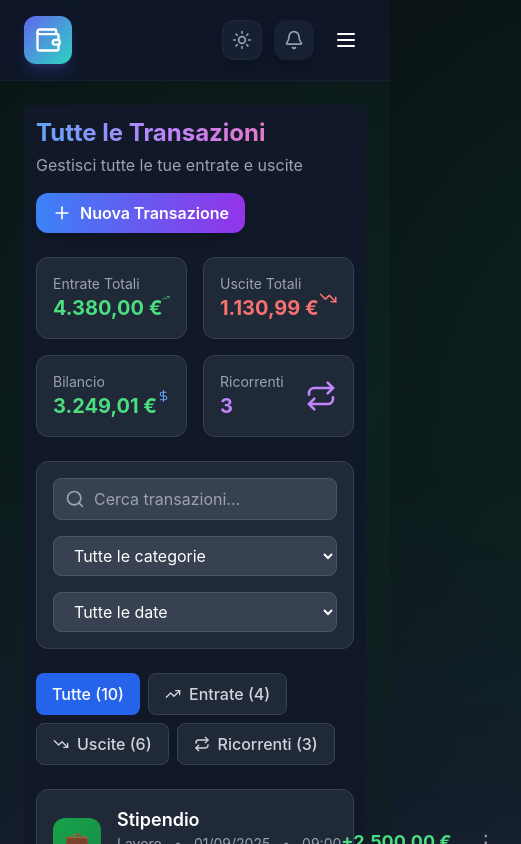
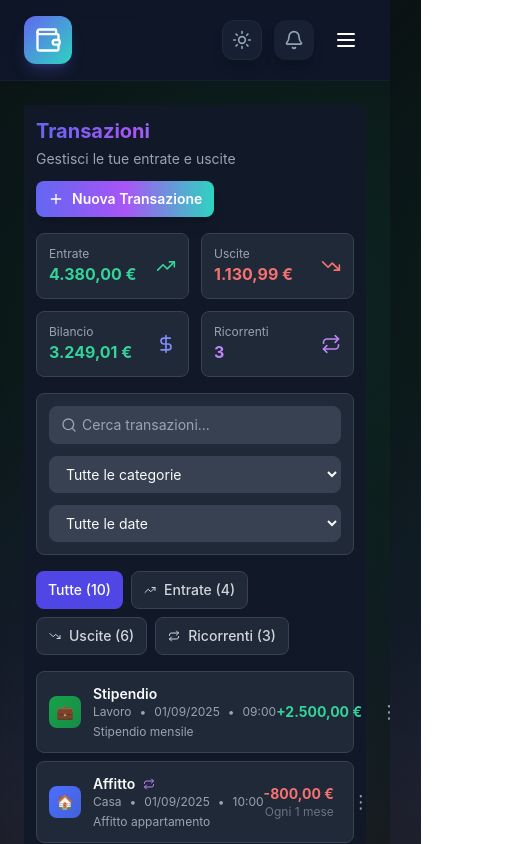
Before and after one commit to TigerWhite0305/GoalFin, a React (Create React App) app: page /transactions in a window 390 px wide. Shown: the top 844 px of the page, 521 px wide, since content can reach past the window. Built offline with nearby package versions, Linux system fonts and the light colour scheme.

Commit message:
Update Transactions.tsx

```diff
--- a/src/pages/Transactions.tsx
+++ b/src/pages/Transactions.tsx
@@ -1,5 +1,6 @@
 import React, { useState, useRef, useEffect } from "react";
 import { Search, Filter, Plus, Calendar, TrendingUp, TrendingDown, Repeat, X, CheckCircle2, DollarSign, Type, FileText, Clock } from "lucide-react";
+import { useTheme } from "../context/ThemeContext";
 import { useToast } from "../context/ToastContext";
 import TransactionModal from '../components/ui/TransactionModal';
 
@@ -23,6 +24,7 @@ export type Transaction = {
 type TabType = "all" | "income" | "expense" | "recurring";
 
 const TransactionsPage: React.FC = () => {
+  const { isDarkMode } = useTheme();
   const [activeTab, setActiveTab] = useState<TabType>("all");
   const [searchTerm, setSearchTerm] = useState("");
   const [selectedCategory, setSelectedCategory] = useState("all");
@@ -36,6 +38,29 @@ const TransactionsPage: React.FC = () => {
   const { addToast } = useToast();
 
   const buttonRefs = useRef<Map<number, HTMLButtonElement | null>>(new Map());
+
+  // Theme-aware colors seguendo il design system
+  const getThemeColors = () => ({
+    background: {
+      primary: isDarkMode ? "bg-gray-900" : "bg-white",
+      card: isDarkMode ? "bg-gray-800" : "bg-white",
+      secondary: isDarkMode ? "bg-gray-700" : "bg-gray-100",
+      input: isDarkMode ? "bg-gray-700" : "bg-white"
+    },
+    text: {
+      primary: isDarkMode ? "text-gray-50" : "text-gray-900",
+      secondary: isDarkMode ? "text-gray-300" : "text-gray-700",
+      muted: isDarkMode ? "text-gray-400" : "text-gray-600",
+      subtle: isDarkMode ? "text-gray-500" : "text-gray-500"
+    },
+    border: isDarkMode ? "border-gray-700" : "border-gray-200",
+    accent: {
+      primary: "from-indigo-500 via-purple-500 to-teal-400",
+      hover: isDarkMode ? "hover:bg-gray-700" : "hover:bg-gray-100"
+    }
+  });
+
+  const colors = getThemeColors();
 
   // Sample data con transazioni ricorrenti
   const [transactions, setTransactions] = useState<Transaction[]>([
@@ -181,14 +206,14 @@ const TransactionsPage: React.FC = () => {
   const totalExpense = transactions.filter(tx => tx.type === "expense").reduce((sum, tx) => sum + tx.amount, 0);
 
   return (
-    <div className="min-h-screen bg-gray-900 text-white p-3 sm:p-6">
+    <div className={`min-h-screen ${colors.background.primary} ${colors.text.primary} p-3 sm:p-6 transition-colors duration-300`}>
       {/* Header */}
-      <div className="flex flex-col sm:flex-row justify-between items-start sm:items-center mb-6 gap-4">
+      <div className="flex flex-col sm:flex-row justify-between items-start sm:items-center mb-4 md:mb-6 gap-3 md:gap-4">
         <div>
-          <h1 className="text-2xl sm:text-3xl lg:text-4xl font-bold bg-gradient-to-r from-blue-400 via-purple-400 to-pink-400 bg-clip-text text-transparent">
-            Tutte le Transazioni
+          <h1 className={`text-xl md:text-2xl lg:text-3xl font-bold bg-gradient-to-r ${colors.accent.primary} bg-clip-text text-transparent`}>
+            Transazioni
           </h1>
-          <p className="text-gray-400 mt-1">Gestisci tutte le tue entrate e uscite</p>
+          <p className={`${colors.text.muted} mt-1 text-sm md:text-base`}>Gestisci le tue entrate e uscite</p>
         </div>
 
         <button
@@ -196,76 +221,82 @@ const TransactionsPage: React.FC = () => {
             setModalTransaction(undefined);
             setIsModalOpen(true);
           }}
-          className="flex items-center gap-2 bg-gradient-to-r from-blue-500 to-purple-600 hover:from-blue-600 hover:to-purple-700 px-4 py-2 rounded-xl font-semibold transition-all shadow-lg hover:shadow-xl"
+          className={`flex items-center gap-2 bg-gradient-to-r ${colors.accent.primary} hover:from-indigo-600 hover:via-purple-600 hover:to-teal-500 px-3 md:px-4 py-2 rounded-lg md:rounded-xl font-semibold transition-all shadow-lg hover:shadow-xl text-white text-sm md:text-base`}
         >
-          <Plus className="w-5 h-5" />
+          <Plus className="w-4 h-4 md:w-5 md:h-5" />
           Nuova Transazione
         </button>
       </div>
 
       {/* Stats Cards */}
-      <div className="grid grid-cols-2 lg:grid-cols-4 gap-4 mb-6">
-        <div className="bg-gray-800 p-4 rounded-xl border border-gray-700">
+      <div className="grid grid-cols-2 lg:grid-cols-4 gap-3 md:gap-4 mb-4 md:mb-6">
+        <div className={`${colors.background.card} p-3 md:p-4 rounded-lg md:rounded-xl border ${colors.border} backdrop-blur-sm`}>
           <div className="flex items-center justify-between">
             <div>
-              <p className="text-gray-400 text-sm">Entrate Totali</p>
-              <p className="text-xl font-bold text-green-400">{formatCurrency(totalIncome)}</p>
+              <p className={`${colors.text.muted} text-xs md:text-sm`}>Entrate</p>
+              <p className={`text-base md:text-lg font-bold ${isDarkMode ? 'text-emerald-400' : 'text-emerald-600'}`}>
+                {formatCurrency(totalIncome)}
+              </p>
             </div>
-            <TrendingUp className="w-8 h-8 text-green-400" />
+            <TrendingUp className={`w-5 h-5 md:w-6 md:h-6 ${isDarkMode ? 'text-emerald-400' : 'text-emerald-600'}`} />
           </div>
         </div>
 
-        <div className="bg-gray-800 p-4 rounded-xl border border-gray-700">
+        <div className={`${colors.background.card} p-3 md:p-4 rounded-lg md:rounded-xl border ${colors.border} backdrop-blur-sm`}>
           <div className="flex items-center justify-between">
             <div>
-              <p className="text-gray-400 text-sm">Uscite Totali</p>
-              <p className="text-xl font-bold text-red-400">{formatCurrency(totalExpense)}</p>
+              <p className={`${colors.text.muted} text-xs md:text-sm`}>Uscite</p>
+              <p className={`text-base md:text-lg font-bold ${isDarkMode ? 'text-red-400' : 'text-red-600'}`}>
+                {formatCurrency(totalExpense)}
+              </p>
             </div>
-            <TrendingDown className="w-8 h-8 text-red-400" />
+            <TrendingDown className={`w-5 h-5 md:w-6 md:h-6 ${isDarkMode ? 'text-red-400' : 'text-red-600'}`} />
           </div>
         </div>
 
-        <div className="bg-gray-800 p-4 rounded-xl border border-gray-700">
+        <div className={`${colors.background.card} p-3 md:p-4 rounded-lg md:rounded-xl border ${colors.border} backdrop-blur-sm`}>
           <div className="flex items-center justify-between">
             <div>
-              <p className="text-gray-400 text-sm">Bilancio</p>
-              <p className={`text-xl font-bold ${totalIncome - totalExpense >= 0 ? 'text-green-400' : 'text-red-400'}`}>
+              <p className={`${colors.text.muted} text-xs md:text-sm`}>Bilancio</p>
+              <p className={`text-base md:text-lg font-bold ${totalIncome - totalExpense >= 0 ? (isDarkMode ? 'text-emerald-400' : 'text-emerald-600') : (isDarkMode ? 'text-red-400' : 'text-red-600')}`}>
                 {formatCurrency(totalIncome - totalExpense)}
               </p>
             </div>
-            <DollarSign className="w-8 h-8 text-blue-400" />
+            <DollarSign className={`w-5 h-5 md:w-6 md:h-6 ${isDarkMode ? 'text-indigo-400' : 'text-indigo-600'}`} />
           </div>
         </div>
 
-        <div className="bg-gray-800 p-4 rounded-xl border border-gray-700">
+        <div className={`${colors.background.card} p-3 md:p-4 rounded-lg md:rounded-xl border ${colors.border} backdrop-blur-sm`}>
           <div className="flex items-center justify-between">
             <div>
-              <p className="text-gray-400 text-sm">Ricorrenti</p>
-              <p className="text-xl font-bold text-purple-400">{recurringCount}</p>
+              <p className={`${colors.text.muted} text-xs md:text-sm`}>Ricorrenti</p>
+              <p className={`text-base md:text-lg font-bold ${isDarkMode ? 'text-purple-400' : 'text-purple-600'}`}>
+                {recurringCount}
+              </p>
             </div>
-            <Repeat className="w-8 h-8 text-purple-400" />
+            <Repeat className={`w-5 h-5 md:w-6 md:h-6 ${isDarkMode ? 'text-purple-400' : 'text-purple-600'}`} />
           </div>
         </div>
       </div>
 
       {/* Filters and Search */}
-      <div className="bg-gray-800 rounded-xl p-4 mb-6 border border-gray-700">
-        <div className="flex flex-col lg:flex-row gap-4">
+      <div className={`${colors.background.card} rounded-lg md:rounded-xl p-3 md:p-4 mb-4 md:mb-6 border ${colors.border} backdrop-blur-sm`}>
+        <div className="flex flex-col lg:flex-row gap-3 md:gap-4">
           <div className="relative flex-1">
-            <Search className="absolute left-3 top-1/2 transform -translate-y-1/2 w-5 h-5 text-gray-400" />
+            <Search className={`absolute left-3 top-1/2 transform -translate-y-1/2 w-4 h-4 md:w-5 md:h-5 ${colors.text.muted}`} />
             <input
               type="text"
               placeholder="Cerca transazioni..."
               value={searchTerm}
               onChange={(e) => setSearchTerm(e.target.value)}
-              className="w-full pl-10 pr-4 py-2 bg-gray-700 border border-gray-600 rounded-lg text-white placeholder-gray-400 focus:border-blue-500 focus:ring-2 focus:ring-blue-500/20 transition-all"
+              className={`w-full pl-8 md:pl-10 pr-4 py-2 ${colors.background.input} border ${colors.border} rounded-lg ${colors.text.primary} placeholder-gray-400 focus:border-indigo-500 focus:ring-2 focus:ring-indigo-500/20 transition-all text-sm md:text-base`}
             />
           </div>
 
           <select
             value={selectedCategory}
             onChange={(e) => setSelectedCategory(e.target.value)}
-            className="px-4 py-2 bg-gray-700 border border-gray-600 rounded-lg text-white focus:border-blue-500 focus:ring-2 focus:ring-blue-500/20 transition-all"
+            className={`px-3 md:px-4 py-2 ${colors.background.input} border ${colors.border} rounded-lg ${colors.text.primary} focus:border-indigo-500 focus:ring-2 focus:ring-indigo-500/20 transition-all text-sm md:text-base`}
           >
             <option value="all">Tutte le categorie</option>
             {categories.map(cat => (
@@ -276,7 +307,7 @@ const TransactionsPage: React.FC = () => {
           <select
             value={dateFilter}
             onChange={(e) => setDateFilter(e.target.value)}
-            className="px-4 py-2 bg-gray-700 border border-gray-600 rounded-lg text-white focus:border-blue-500 focus:ring-2 focus:ring-blue-500/20 transition-all"
+            className={`px-3 md:px-4 py-2 ${colors.background.input} border ${colors.border} rounded-lg ${colors.text.primary} focus:border-indigo-500 focus:ring-2 focus:ring-indigo-500/20 transition-all text-sm md:text-base`}
           >
             <option value="all">Tutte le date</option>
             <option value="today">Oggi</option>
@@ -287,13 +318,13 @@ const TransactionsPage: React.FC = () => {
       </div>
 
       {/* Tabs */}
-      <div className="flex flex-wrap gap-2 mb-6">
+      <div className="flex flex-wrap gap-2 mb-4 md:mb-6">
         <button
           onClick={() => setActiveTab("all")}
-          className={`flex items-center gap-2 px-4 py-2 rounded-lg font-medium transition-all ${
+          className={`flex items-center gap-2 px-3 md:px-4 py-2 rounded-lg font-medium transition-all text-sm md:text-base ${
             activeTab === "all"
-              ? "bg-blue-600 text-white"
-              : "bg-gray-800 text-gray-300 hover:bg-gray-700 border border-gray-700"
+              ? "bg-indigo-600 text-white"
+              : `${colors.background.card} ${colors.text.secondary} ${colors.accent.hover} border ${colors.border}`
           }`}
         >
           Tutte ({allCount})
@@ -301,90 +332,92 @@ const TransactionsPage: React.FC = () => {
 
         <button
           onClick={() => setActiveTab("income")}
-          className={`flex items-center gap-2 px-4 py-2 rounded-lg font-medium transition-all ${
+          className={`flex items-center gap-2 px-3 md:px-4 py-2 rounded-lg font-medium transition-all text-sm md:text-base ${
             activeTab === "income"
-              ? "bg-green-600 text-white"
-              : "bg-gray-800 text-gray-300 hover:bg-gray-700 border border-gray-700"
+              ? `${isDarkMode ? 'bg-emerald-600' : 'bg-emerald-600'} text-white`
+              : `${colors.background.card} ${colors.text.secondary} ${colors.accent.hover} border ${colors.border}`
           }`}
         >
-          <TrendingUp className="w-4 h-4" />
+          <TrendingUp className="w-3 h-3 md:w-4 md:h-4" />
           Entrate ({incomeCount})
         </button>
 
         <button
           onClick={() => setActiveTab("expense")}
-          className={`flex items-center gap-2 px-4 py-2 rounded-lg font-medium transition-all ${
+          className={`flex items-center gap-2 px-3 md:px-4 py-2 rounded-lg font-medium transition-all text-sm md:text-base ${
             activeTab === "expense"
-              ? "bg-red-600 text-white"
-              : "bg-gray-800 text-gray-300 hover:bg-gray-700 border border-gray-700"
+              ? `${isDarkMode ? 'bg-red-600' : 'bg-red-600'} text-white`
+              : `${colors.background.card} ${colors.text.secondary} ${colors.accent.hover} border ${colors.border}`
           }`}
         >
-          <TrendingDown className="w-4 h-4" />
+          <TrendingDown className="w-3 h-3 md:w-4 md:h-4" />
           Uscite ({expenseCount})
         </button>
 
         <button
           onClick={() => setActiveTab("recurring")}
-          className={`flex items-center gap-2 px-4 py-2 rounded-lg font-medium transition-all ${
+          className={`flex items-center gap-2 px-3 md:px-4 py-2 rounded-lg font-medium transition-all text-sm md:text-base ${
             activeTab === "recurring"
-              ? "bg-purple-600 text-white"
-              : "bg-gray-800 text-gray-300 hover:bg-gray-700 border border-gray-700"
+              ? `${isDarkMode ? 'bg-purple-600' : 'bg-purple-600'} text-white`
+              : `${colors.background.card} ${colors.text.secondary} ${colors.accent.hover} border ${colors.border}`
           }`}
         >
-          <Repeat className="w-4 h-4" />
+          <Repeat className="w-3 h-3 md:w-4 md:h-4" />
           Ricorrenti ({recurringCount})
         </button>
       </div>
 
       {/* Transactions List */}
-      <div className="space-y-3">
+      <div className="space-y-2 md:space-y-3">
         {filteredTransactions.length === 0 ? (
-          <div className="text-center py-12 bg-gray-800 rounded-xl border border-gray-700">
-            <p className="text-gray-400 text-lg">Nessuna transazione trovata</p>
-            <p className="text-gray-500 text-sm mt-2">Prova a modificare i filtri o aggiungi una nuova transazione</p>
+          <div className={`text-center py-8 md:py-12 ${colors.background.card} rounded-lg md:rounded-xl border ${colors.border} backdrop-blur-sm`}>
+            <p className={`${colors.text.muted} text-base md:text-lg`}>Nessuna transazione trovata</p>
+            <p className={`${colors.text.subtle} text-sm mt-2`}>Prova a modificare i filtri o aggiungi una nuova transazione</p>
           </div>
         ) : (
           filteredTransactions.map((tx) => (
             <div
               key={tx.id}
-              className="bg-gray-800 rounded-xl p-4 border border-gray-700 hover:border-gray-600 transition-all group"
+              className={`${colors.background.card} rounded-lg md:rounded-xl p-3 md:p-4 border ${colors.border} ${colors.accent.hover} transition-all group backdrop-blur-sm`}
             >
               <div className="flex items-center justify-between">
-                <div className="flex items-center gap-4">
+                <div className="flex items-center gap-3 md:gap-4">
                   <div
-                    className="w-12 h-12 rounded-xl flex items-center justify-center"
+                    className="w-8 h-8 md:w-10 md:h-10 rounded-lg md:rounded-xl flex items-center justify-center"
                     style={{ background: `linear-gradient(135deg, ${tx.color}, ${tx.color}cc)` }}
                   >
-                    <span className="text-xl">{getCategoryIcon(tx.category)}</span>
+                    <span className="text-sm md:text-base">{getCategoryIcon(tx.category)}</span>
                   </div>
 
                   <div className="flex-1">
                     <div className="flex items-center gap-2">
-                      <h3 className="font-semibold text-lg">{tx.name}</h3>
+                      <h3 className={`font-semibold text-sm md:text-base ${colors.text.primary}`}>{tx.name}</h3>
                       {tx.isRecurring && (
-                        <Repeat className="w-4 h-4 text-purple-400" />
+                        <Repeat className={`w-3 h-3 md:w-4 md:h-4 ${isDarkMode ? 'text-purple-400' : 'text-purple-600'}`} />
                       )}
                     </div>
-                    <div className="flex items-center gap-3 text-sm text-gray-400">
+                    <div className={`flex items-center gap-2 md:gap-3 text-xs md:text-sm ${colors.text.muted}`}>
                       <span>{tx.category}</span>
                       <span>•</span>
                       <span>{formatDate(tx.date)}</span>
                       <span>•</span>
                       <span>{formatTime(tx.date)}</span>
                     </div>
-                    <p className="text-gray-400 text-sm mt-1">{tx.description}</p>
+                    <p className={`${colors.text.muted} text-xs md:text-sm mt-1`}>{tx.description}</p>
                   </div>
                 </div>
 
-                <div className="flex items-center gap-4">
+                <div className="flex items-center gap-3 md:gap-4">
                   <div className="text-right">
-                    <div className={`font-bold text-lg ${
-                      tx.type === "income" ? "text-green-400" : "text-red-400"
+                    <div className={`font-bold text-sm md:text-base ${
+                      tx.type === "income"
+                        ? (isDarkMode ? "text-emerald-400" : "text-emerald-600")
+                        : (isDarkMode ? "text-red-400" : "text-red-600")
                     }`}>
                       {tx.type === "income" ? "+" : "-"}{formatCurrency(tx.amount)}
                     </div>
                     {tx.isRecurring && tx.recurringInfo && (
-                      <div className="text-xs text-gray-400">
+                      <div className={`text-xs ${colors.text.subtle}`}>
                         Ogni {tx.recurringInfo.frequency} {tx.recurringInfo.frequency === 1 ? 'mese' : 'mesi'}
                       </div>
                     )}
@@ -396,9 +429,9 @@ const TransactionsPage: React.FC = () => {
                         buttonRefs.current.set(tx.id, el);
                       }}
                       onClick={(e) => handleMenuToggle(e, tx.id)}
-                      className="p-2 text-gray-400 hover:text-white transition-colors rounded-lg hover:bg-gray-700"
+                      className={`p-1.5 md:p-2 ${colors.text.muted} hover:text-white transition-colors rounded-lg ${colors.accent.hover}`}
                     >
-                      <span className="text-xl">⋮</span>
+                      <span className="text-lg">⋮</span>
                     </button>
                   </div>
                 </div>
@@ -419,7 +452,7 @@ const TransactionsPage: React.FC = () => {
             }}
           />
           <div
-            className="fixed z-50 w-40 bg-gray-800 border border-gray-600 rounded-xl shadow-2xl overflow-hidden"
+            className={`fixed z-50 w-32 md:w-40 ${colors.background.card} border ${colors.border} rounded-lg md:rounded-xl shadow-2xl overflow-hidden backdrop-blur-sm`}
             style={{ top: menuCoords.top, left: menuCoords.left }}
           >
             <button
@@ -427,9 +460,9 @@ const TransactionsPage: React.FC = () => {
                 const tx = transactions.find(t => t.id === openMenuId);
                 if (tx) handleEdit(tx);
               }}
-              className="w-full px-4 py-3 text-left hover:bg-gray-700 transition-colors flex items-center gap-2"
+              className={`w-full px-3 md:px-4 py-2 md:py-3 text-left ${colors.accent.hover} transition-colors flex items-center gap-2 text-sm md:text-base`}
             >
-              <span className="text-blue-400">✏️</span>
+              <span className="text-indigo-400">✏️</span>
               Modifica
             </button>
             <button
@@ -448,7 +481,7 @@ const TransactionsPage: React.FC = () => {
                 setOpenMenuId(null);
                 setMenuCoords(null);
               }}
-              className="w-full px-4 py-3 text-left hover:bg-gray-700 transition-colors flex items-center gap-2"
+              className={`w-full px-3 md:px-4 py-2 md:py-3 text-left ${colors.accent.hover} transition-colors flex items-center gap-2 text-sm md:text-base`}
             >
               <span className="text-purple-400">📋</span>
               Duplica
@@ -457,7 +490,7 @@ const TransactionsPage: React.FC = () => {
               onClick={() => {
                 if (openMenuId) handleDelete(openMenuId);
               }}
-              className="w-full px-4 py-3 text-left hover:bg-gray-700 transition-colors flex items-center gap-2 text-red-400"
+              className={`w-full px-3 md:px-4 py-2 md:py-3 text-left ${colors.accent.hover} transition-colors flex items-center gap-2 text-red-400 text-sm md:text-base`}
             >
               <span>🗑️</span>
               Elimina
```
